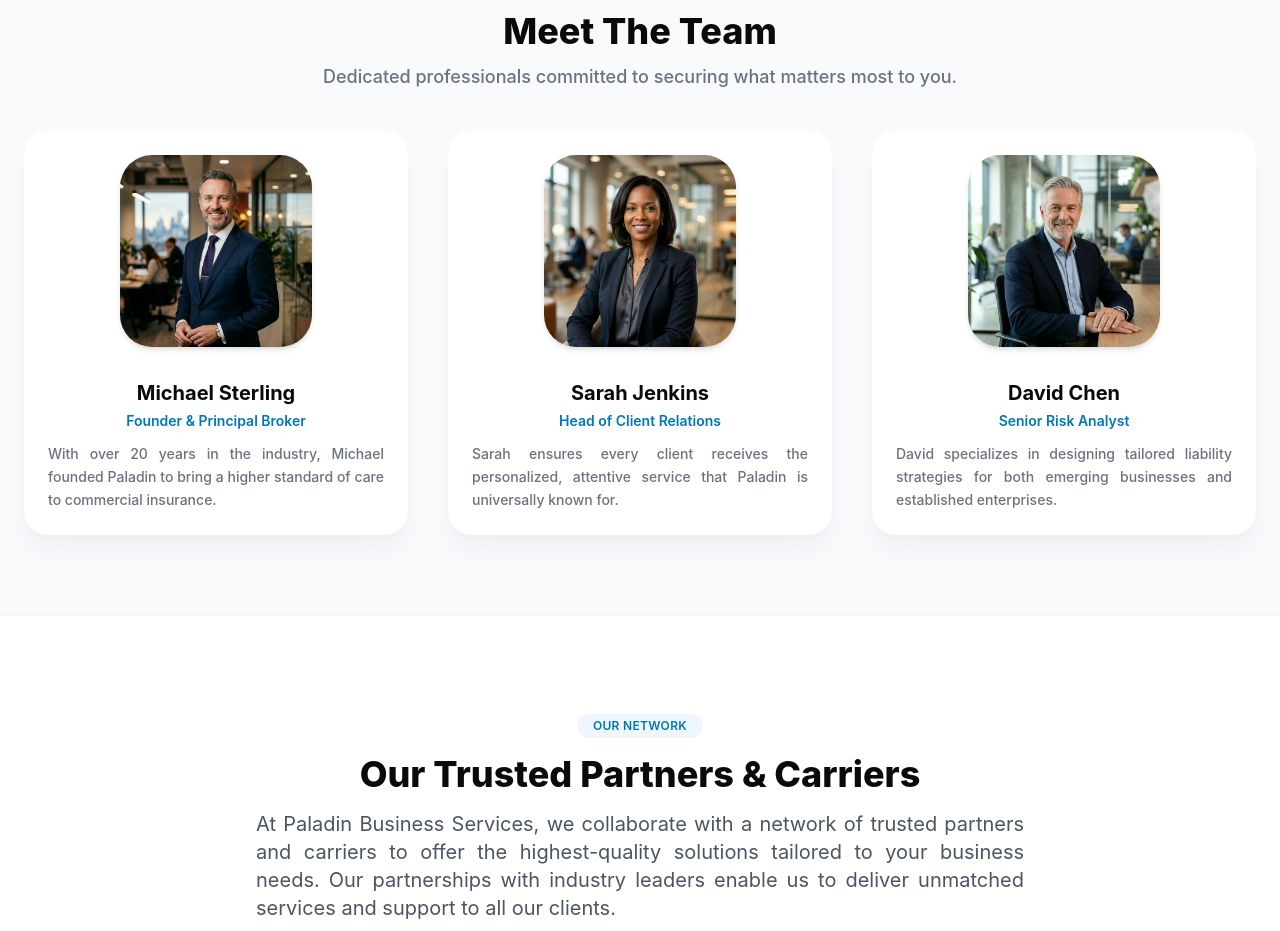
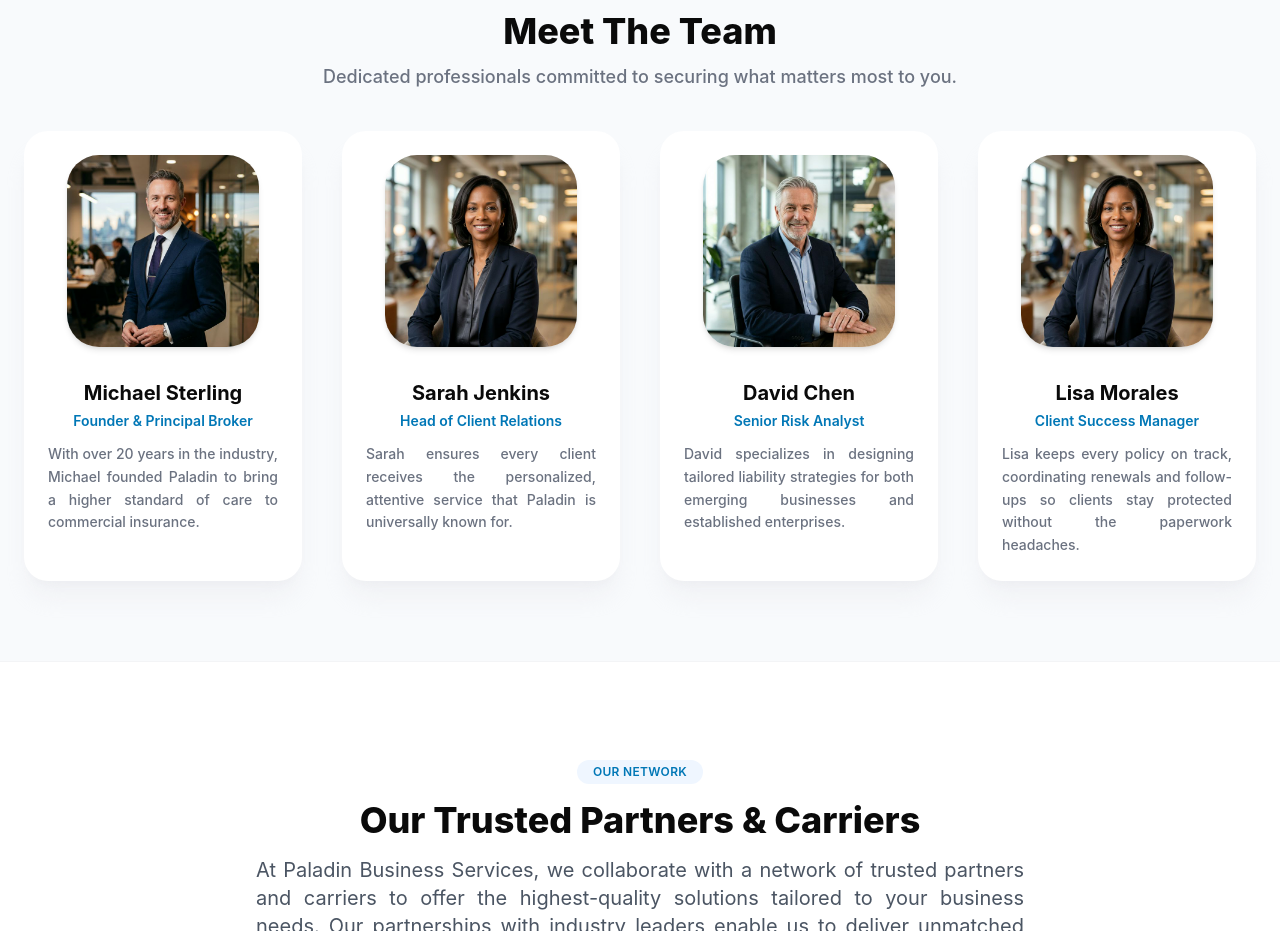
Before and after one commit to lanzashlee/Paladin-, a React (Create React App) app in the folder frontend/: page /about in a window 1280 px wide. Shown: the part 2500-3431 px from the top of the page. Built offline with nearby package versions, Linux system fonts and the light colour scheme.

Commit message:
Added a new card in Meet the Team section

```diff
--- a/frontend/src/pages/About.js
+++ b/frontend/src/pages/About.js
@@ -253,11 +253,12 @@ export default function About() {
             </p>
           </div>
 
-          <div className="grid grid-cols-1 md:grid-cols-3 gap-10">
+          <div className="grid grid-cols-1 md:grid-cols-4 gap-10">
             {[
               { name: "Michael Sterling", role: "Founder & Principal Broker", bio: "With over 20 years in the industry, Michael founded Paladin to bring a higher standard of care to commercial insurance.", img: TeamMember1 },
               { name: "Sarah Jenkins", role: "Head of Client Relations", bio: "Sarah ensures every client receives the personalized, attentive service that Paladin is universally known for.", img: TeamMember2 },
               { name: "David Chen", role: "Senior Risk Analyst", bio: "David specializes in designing tailored liability strategies for both emerging businesses and established enterprises.", img: TeamMember3 },
+              { name: "Lisa Morales", role: "Client Success Manager", bio: "Lisa keeps every policy on track, coordinating renewals and follow-ups so clients stay protected without the paperwork headaches.", img: TeamMember2 },
             ].map((member, idx) => (
               <div key={idx} className="group text-center bg-white p-6 rounded-3xl shadow-xl shadow-gray-200/40 hover:-translate-y-2 transition-all duration-300">
                 <div className="relative w-48 h-48 mx-auto rounded-[2rem] overflow-hidden mb-8 shadow-md">
```
